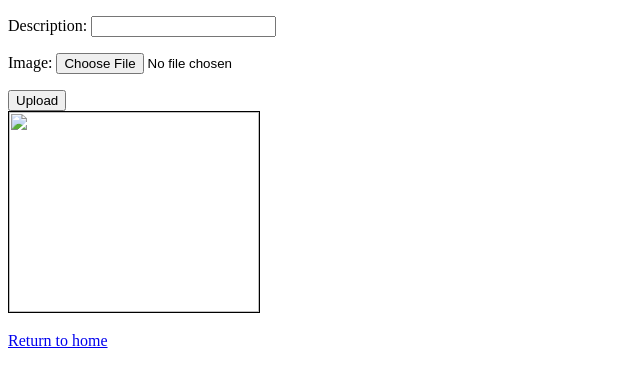
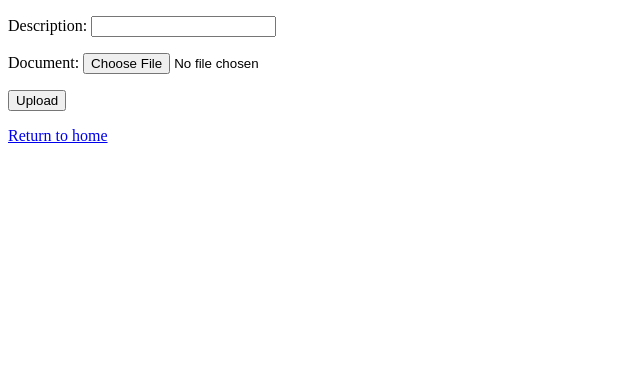
Before and after one commit to se491-fall2018-artwork-image-processor/artwork-image-processor, a Django app: page /uploads/form/ in a window 1280 px wide. Shown: the top 387 px of the page, without its empty margins (0-640 px from the left). Run offline with Django 3.2, Linux system fonts and the light colour scheme.

Commit message:
Revert "WIP: Form Upload Image Render"
This reverts commit ab566cf5f6650caee2a5273c0cd6c806bfee6d10.

```diff
--- a/artwork_image_processor/forms.py
+++ b/artwork_image_processor/forms.py
@@ -1,11 +1,11 @@
 from django import forms
-from artwork_image_processor.models import Image
+from artwork_image_processor.models import Document
 
 class UploadFileForm(forms.Form):
     title = forms.CharField(max_length=50)
     file = forms.FileField()
 
-class ImageForm(forms.ModelForm):
+class DocumentForm(forms.ModelForm):
     class Meta:
-        model = Image
-        fields = ('description', 'image', )
+        model = Document
+        fields = ('description', 'document', )
--- a/artwork_image_processor/models.py
+++ b/artwork_image_processor/models.py
@@ -2,7 +2,7 @@ from django.db import models
 
 # Create your models here.
 
-class Image(models.Model):
+class Document(models.Model):
     description = models.CharField(max_length=255, blank=True)
-    image = models.FileField(upload_to='static/')
+    document = models.FileField(upload_to='tmp/')
     uploaded_at = models.DateTimeField(auto_now_add=True)
--- a/artwork_image_processor/templates/home.html
+++ b/artwork_image_processor/templates/home.html
@@ -12,10 +12,9 @@
 
   <p>Uploaded files:</p>
   <ul>
-    {% for obj in images %}
+    {% for obj in documents %}
       <li>
-        <img src="{{ obj.image }}" height="200" width="250" border="1"/>
-	<a href="{{ obj.image.url }}">{{ obj.image.name }}</a>
+        <a href="{{ obj.document.url }}">{{ obj.document.name }}</a>
         <small>(Uploaded at: {{ obj.uploaded_at }})</small>
       </li>
     {% endfor %}
--- a/artwork_image_processor/templates/model_form_upload.html
+++ b/artwork_image_processor/templates/model_form_upload.html
@@ -7,7 +7,5 @@
     <button type="submit">Upload</button>
   </form>
 
-  <img src="{{form.model.image}}" height="200" width="250" border="1"/>
-
   <p><a href="{% url 'artwork_image_processor.views.home' %}">Return to home</a></p>
 {% endblock %}
--- a/artwork_image_processor/views.py
+++ b/artwork_image_processor/views.py
@@ -3,20 +3,20 @@ from django.shortcuts import render, redirect
 from django.http import HttpResponse
 from django.core.files.storage import FileSystemStorage
 
-from artwork_image_processor.models import Image
-from artwork_image_processor.forms import ImageForm
+from artwork_image_processor.models import Document
+from artwork_image_processor.forms import DocumentForm
 
 # Create your views here.
 
 def home(request):
-    images = Image.objects.all()
-    return render(request, 'home.html', { 'images': images })
+    documents = Document.objects.all()
+    return render(request, 'home.html', { 'documents': documents })
 
 def simple_upload(request):
     if request.method == 'POST' and request.FILES['myfile']:
         myfile = request.FILES['myfile']
         fs = FileSystemStorage()
-        filename = fs.save('static/'+myfile.name, myfile)
+        filename = fs.save('tmp/'+myfile.name, myfile)
         uploaded_file_url = fs.url(filename)
         return render(request, 'simple_upload.html', {
             'uploaded_file_url': uploaded_file_url
@@ -25,17 +25,12 @@ def simple_upload(request):
 
 def model_form_upload(request):
     if request.method == 'POST':
-        form = ImageForm(request.POST, request.FILES)
+        form = DocumentForm(request.POST, request.FILES)
         if form.is_valid():
             form.save()
-            #return redirect('artwork_image_processor.views.home')
-            content = {
-                'form': form,
-            }
-            return render(request, 'model_form_upload.html', content)
+            return redirect('artwork_image_processor.views.home')
     else:
-        if 'form' not in locals():
-            form = ImageForm()
+        form = DocumentForm()
     return render(request, 'model_form_upload.html', {
         'form': form
     })
--- a/artwork_image_processor_site/settings.py
+++ b/artwork_image_processor_site/settings.py
@@ -119,8 +119,3 @@ USE_TZ = True
 # https://docs.djangoproject.com/en/2.1/howto/static-files/
 
 STATIC_URL = '/static/'
-
-STATICFILES_DIRS = [
-    os.path.join(BASE_DIR, "static"),
-    #'/var/www/static/',
-]
```
Also changed, not shown: artwork_image_processor/migrations/0002_auto_20181007_2044.py (deleted), artwork_image_processor/migrations/0003_auto_20181007_2104.py (deleted), artwork_image_processor/migrations/0004_auto_20181007_2118.py (deleted), 2 other files.
